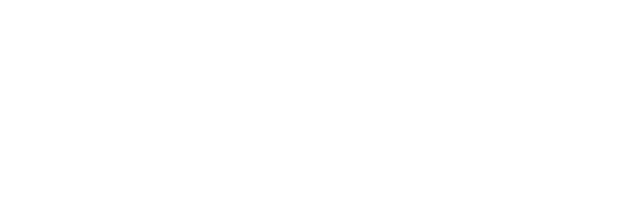
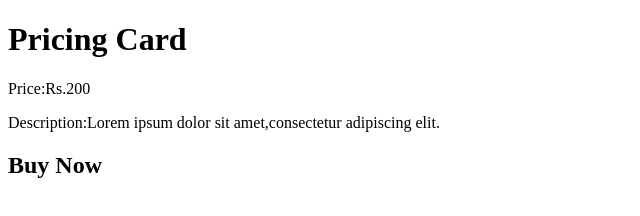
Before and after one commit to acciojob/pricing-card-Ajay-Birare, a website: page main.html in a window 1280 px wide. Shown: the whole page, without its empty margins (0-640 px from the left). Drawn offline with Linux system fonts and the light colour scheme.

Commit message:
created a submission

```diff
--- a/main.html
+++ b/main.html
@@ -10,6 +10,10 @@
 	<!-- the entire body must be written by student -->
     <script type="text/javascript" src="./script.js">
 </script>
+	<h1>Pricing Card</h1>
+	<p>Price:Rs.200</p>
+	<p>Description:Lorem ipsum dolor sit amet,consectetur adipiscing elit.</p>
+	<h2>Buy Now</h2>
 
 </body>
 
```
